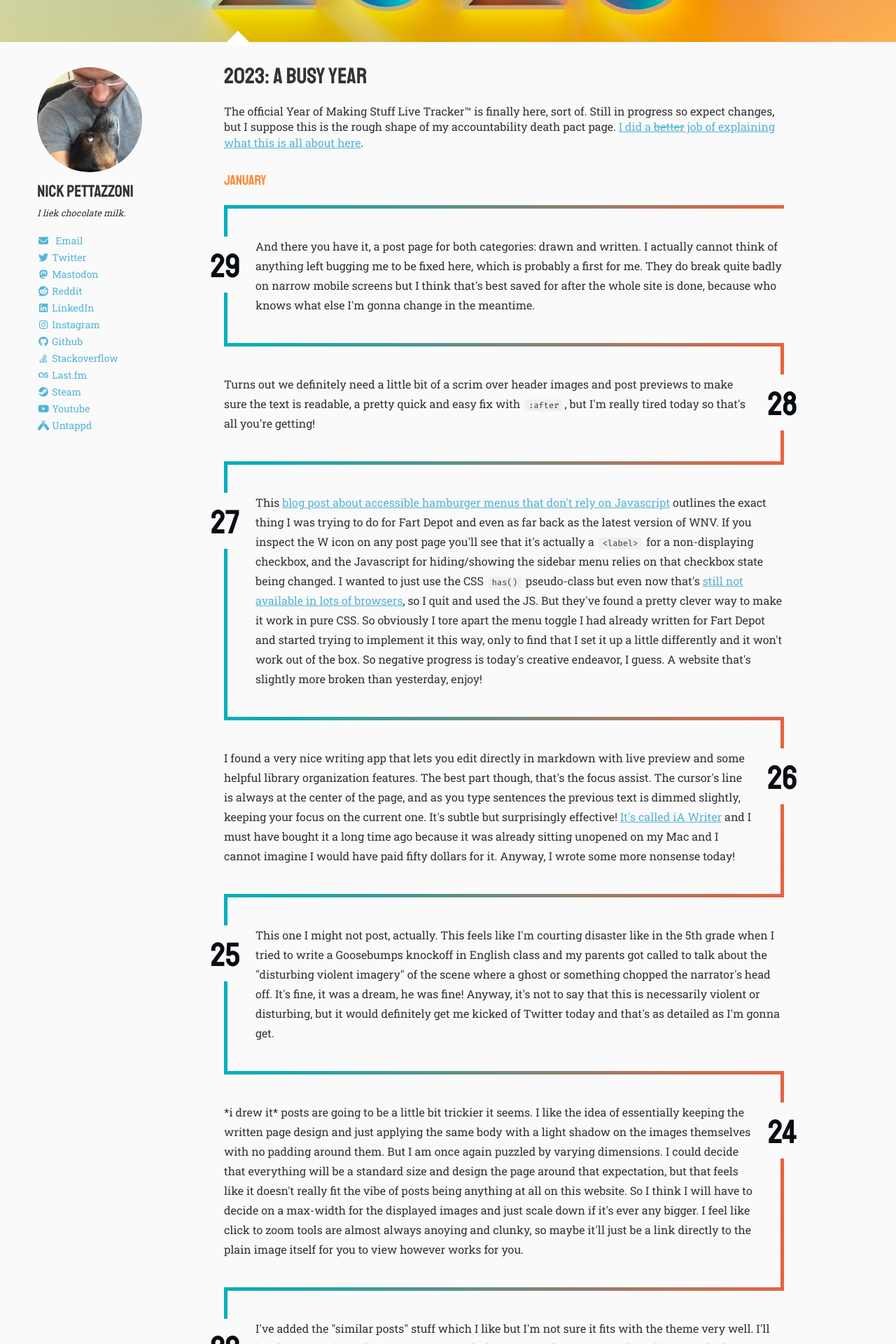
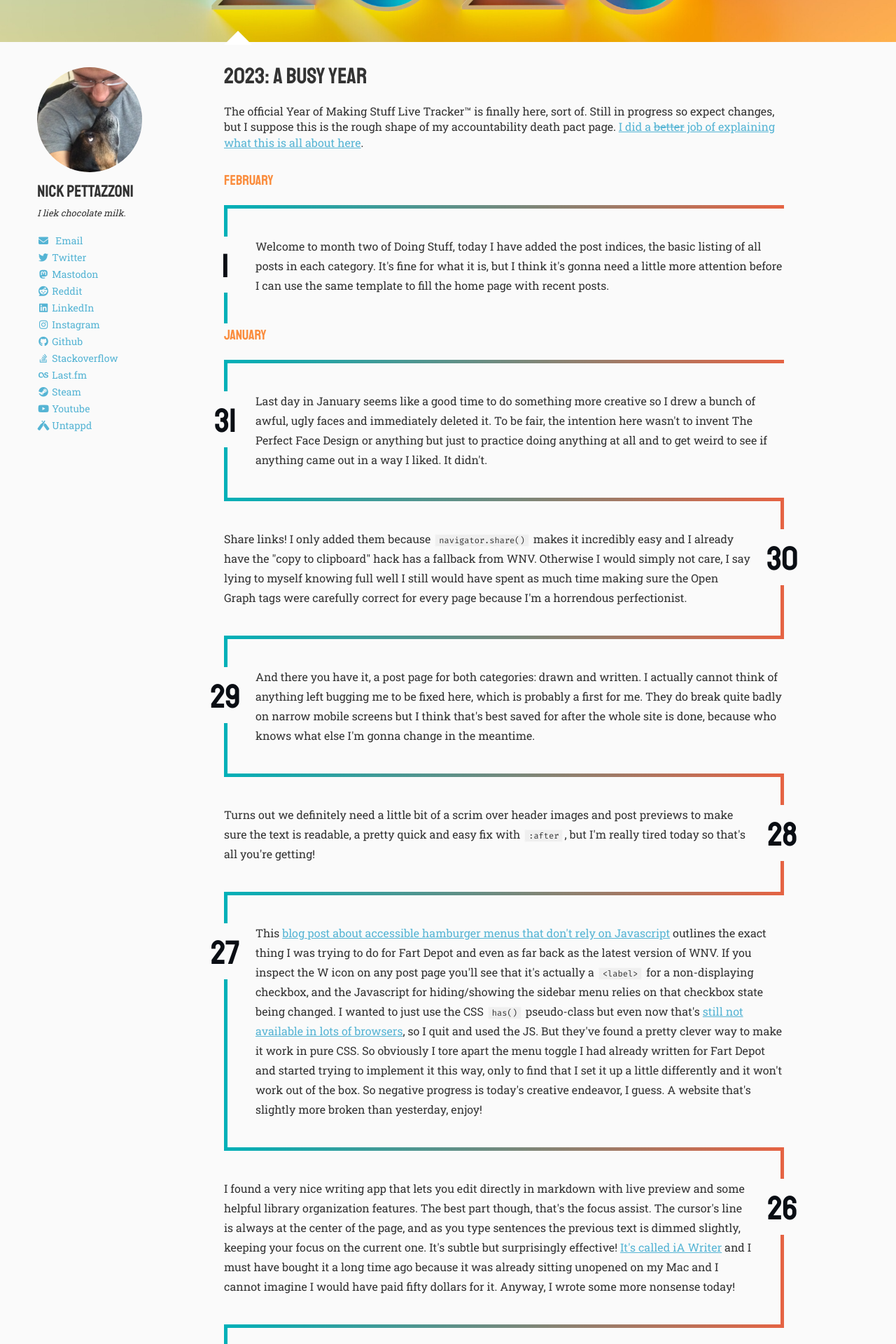
Before and after one commit to pettazz/pettazz.com, a Jekyll site: the page built from 2023/index.md, in a window 1280 px wide. Shown: the part 361-2281 px from the top of the page at 70% size. Built offline with Jekyll 4.4.1, drawn with Linux system fonts in a browser that asks for light colours; nearby versions of some CDN libraries.

Commit message:
its february can you believe it

```diff
--- a/2023/index.md
+++ b/2023/index.md
@@ -11,7 +11,19 @@ The official Year of Making Stuff Live Tracker™ is finally here, sort of. Stil
 
 <div class="timeline">
 
+  <h1><small>February</small></h1>
+
+  <p>Welcome to month two of Doing Stuff, today I have added the post indices, the basic listing of all posts in each category. It's fine for what it is, but I think it's gonna need a little more attention before I can use the same template to fill the home page with recent posts.</p>
+
+</div>
+
+<div class="timeline full-31">
+
   <h1><small>January</small></h1>
+
+  <p>Last day in January seems like a good time to do something more creative so I drew a bunch of awful, ugly faces and immediately deleted it. To be fair, the intention here wasn't to invent The Perfect Face Design or anything but just to practice doing anything at all and to get weird to see if anything came out in a way I liked. It didn't.</p>
+
+  <p>Share links! I only added them because <code>navigator.share()</code> makes it incredibly easy and I already have the "copy to clipboard" hack has a fallback from WNV. Otherwise I would simply not care, I say lying to myself knowing full well I still would have spent as much time making sure the Open Graph tags were carefully correct for every page because I'm a horrendous perfectionist.</p>
 
   <p>And there you have it, a post page for both categories: drawn and written. I actually cannot think of anything left bugging me to be fixed here, which is probably a first for me. They do break quite badly on narrow mobile screens but I think that's best saved for after the whole site is done, because who knows what else I'm gonna change in the meantime.</p>
 
--- a/assets/css/timeline.scss
+++ b/assets/css/timeline.scss
@@ -11,7 +11,14 @@ div.timeline {
   min-width: 300px;
   max-width: 1400px;
   margin: auto;
-  counter-reset: dayofmonth 30;
+  counter-reset: dayofmonth 2;
+
+  &.full-31{
+    counter-reset: dayofmonth 32;
+  }
+  &.full-30{
+    counter-reset: dayofmonth 31;
+  }
 
   p {
     line-height: 1.75em;
```
